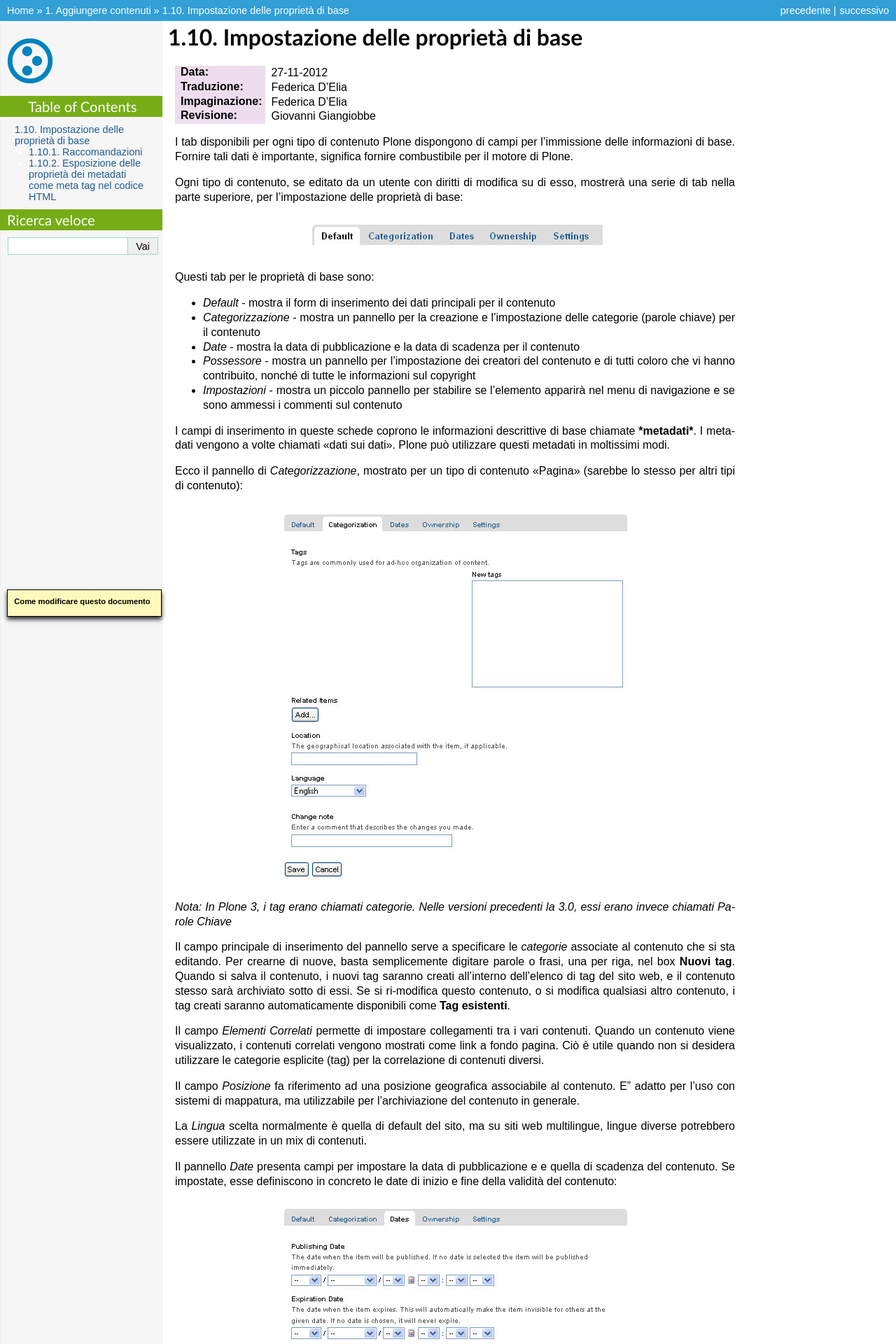
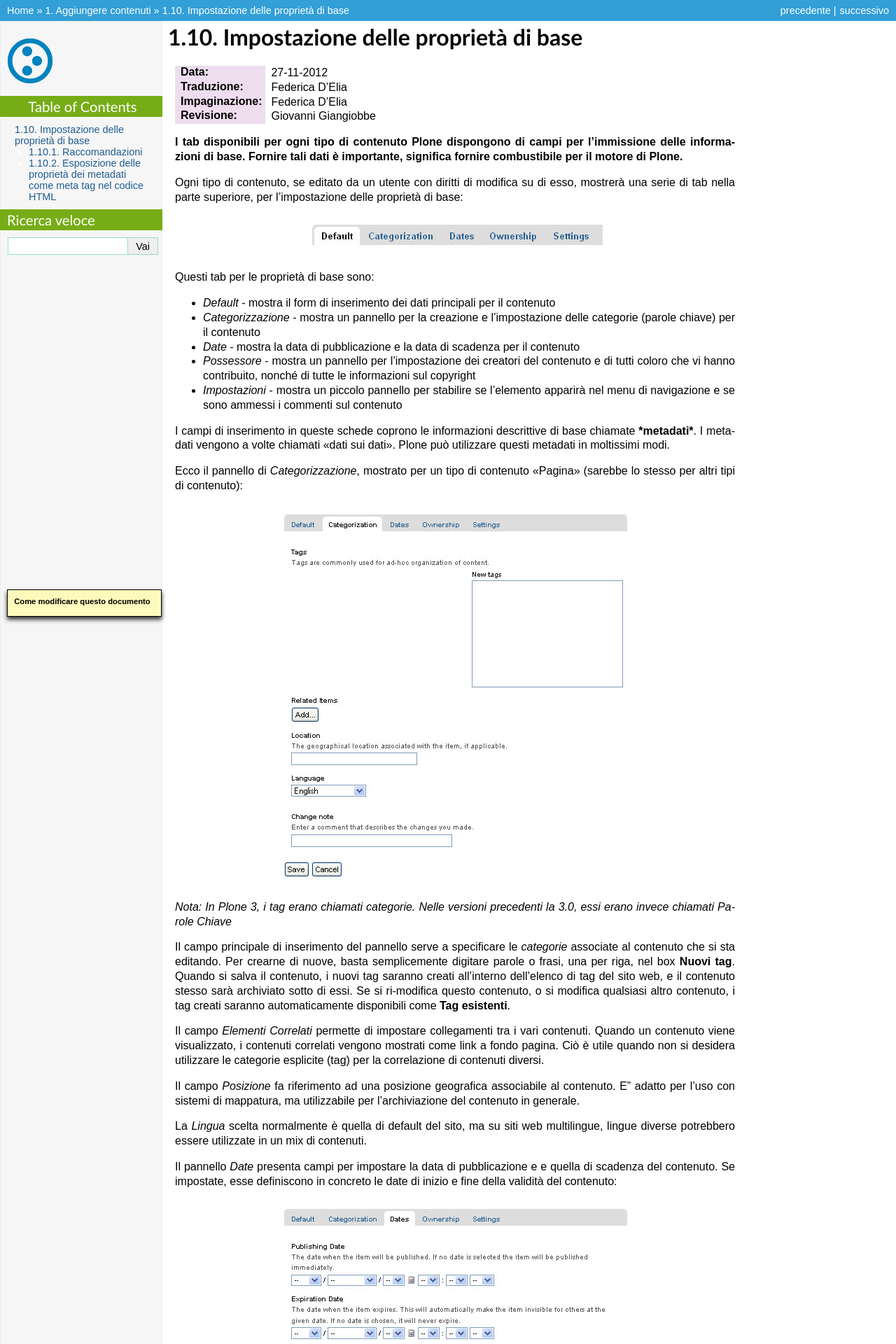
Before and after one commit to plone-it/collective.italiandocumentation, a Sphinx documentation site: the page built from source/adding-content/setting-basic-properties.rst, in a window 1280 px wide. Shown: the top 1920 px of the page at 70% size. Built offline with Sphinx 7.4.7, drawn with Linux system fonts in a browser that asks for light colours; pages that are not in the unit, such as notebooks, are missing from menus.

```diff
--- a/source/adding-content/setting-basic-properties.rst
+++ b/source/adding-content/setting-basic-properties.rst
@@ -6,9 +6,9 @@ Impostazione delle proprietà di base
 :Impaginazione: Federica D'Elia
 :Revisione: Giovanni Giangiobbe
 
-I tab disponibili per ogni tipo di
+**I tab disponibili per ogni tipo di
 contenuto Plone dispongono di campi per l'immissione delle informazioni di base. Fornire tali
-dati è importante, significa fornire combustibile per il motore di Plone.
+dati è importante, significa fornire combustibile per il motore di Plone.**
 
 Ogni tipo di contenuto, se editato da un utente con diritti di
 modifica su di esso, mostrerà una serie di tab nella parte superiore,
```
